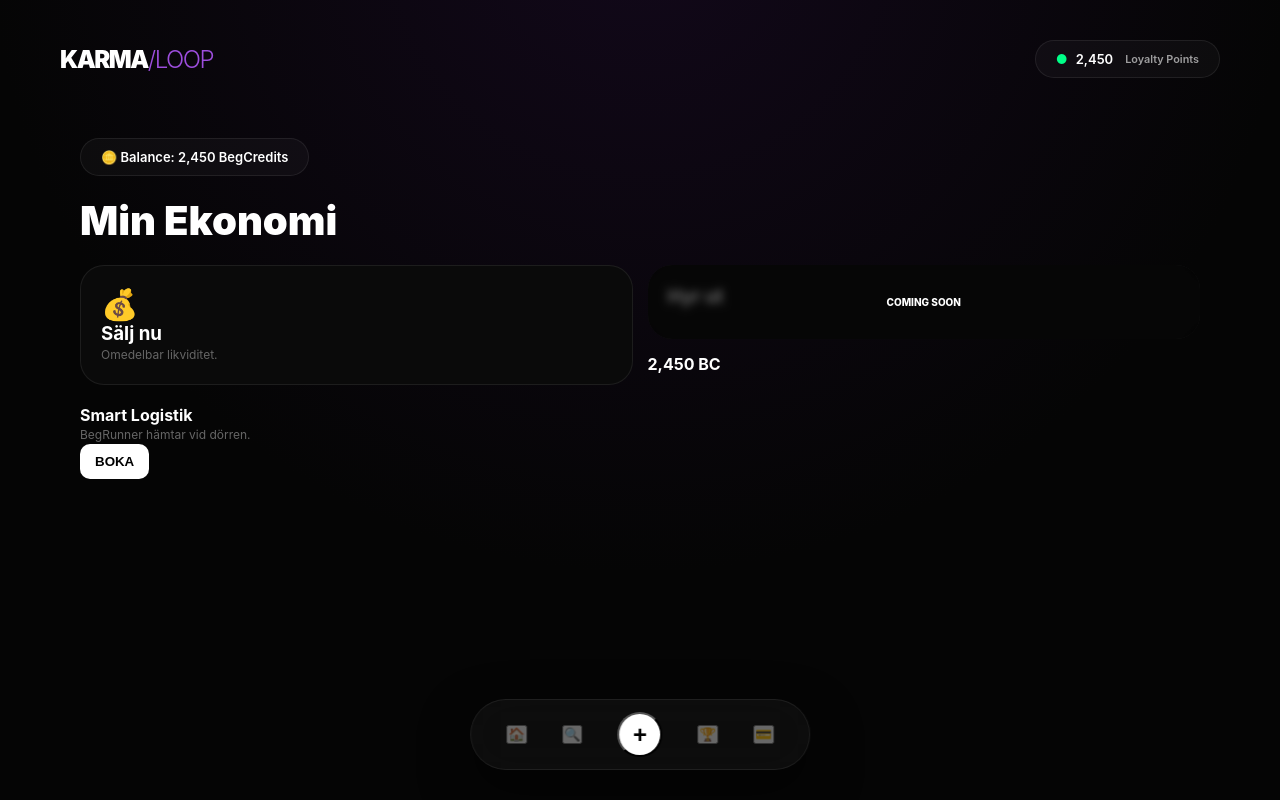
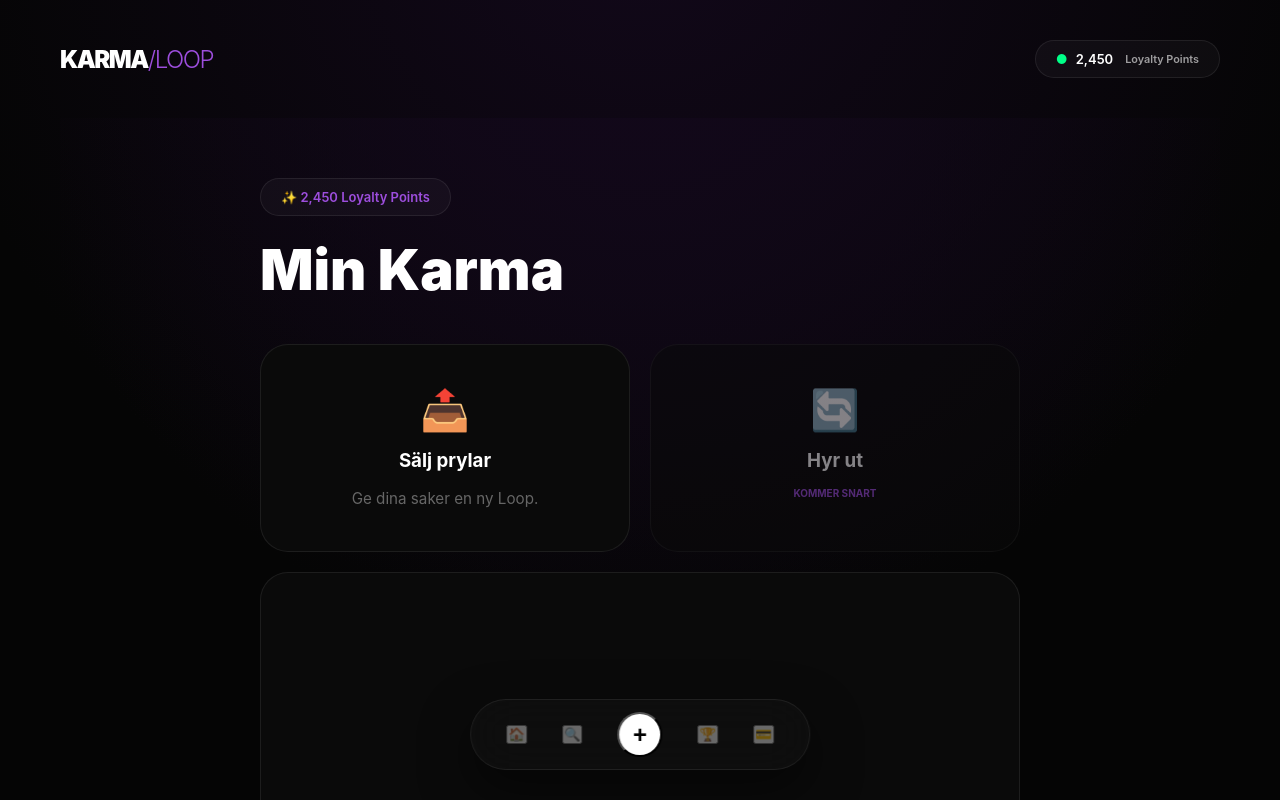
Before and after one commit to gascheckking/marketbeg-appGem, a Next.js app: page /dashboard in a window 1280 px wide. Shown: the top 800 px of the page. Built offline with nearby package versions, Linux system fonts and the light colour scheme.

Commit message:
Update page.tsx

```diff
--- a/app/dashboard/page.tsx
+++ b/app/dashboard/page.tsx
@@ -1,39 +1,39 @@
 "use client";
+import { useRouter } from 'next/navigation';
 
-export default function Dashboard() {
+export default function MyKarmaPage() {
+  const router = useRouter();
+
   return (
-    <div className="app-shell" style={{padding: '20px'}}>
-      <div className="stat-pill" style={{marginBottom: '20px', display: 'inline-block'}}>
-        🪙 Balance: 2,450 BegCredits
-      </div>
-
-      <h1 style={{fontSize: '2.5rem', fontWeight: 900}}>Min Ekonomi</h1>
-
-      <div style={{display: 'grid', gridTemplateColumns: '1fr 1fr', gap: '15px', marginTop: '20px'}}>
-        <div className="glow-card" onClick={() => window.location.href='/sell'} style={{gridRow: 'span 2', display: 'flex', flexDirection: 'column', justifyContent: 'center', padding: '20px', borderRadius: '24px'}}>
-          <span style={{fontSize: '30px'}}>💰</span>
-          <h3>Sälj nu</h3>
-          <p className="muted" style={{fontSize: '12px'}}>Omedelbar likviditet.</p>
+    <div className="web-container">
+      <div className="content-wrapper" style={{ maxWidth: '800px', padding: '60px 20px' }}>
+        <div className="stat-pill" style={{ marginBottom: '20px', display: 'inline-block', color: '#9d4edd' }}>
+          ✨ 2,450 Loyalty Points
         </div>
 
-        <div style={{background: '#111', padding: '20px', borderRadius: '24px', position: 'relative', overflow: 'hidden'}}>
-           <div style={{position: 'absolute', top: 0, left: 0, right: 0, bottom: 0, background: 'rgba(0,0,0,0.6)', backdropFilter: 'blur(4px)', display: 'flex', alignItems: 'center', justifyContent: 'center', zIndex: 2}}>
-             <span style={{fontSize: '10px', fontWeight: 800, color: 'var(--accent)'}}>COMING SOON</span>
-           </div>
-           <h3>Hyr ut</h3>
+        <h1 style={{ fontSize: '3.5rem', fontWeight: 900, marginBottom: '40px' }}>Min Karma</h1>
+
+        <div style={{ display: 'grid', gridTemplateColumns: '1fr 1fr', gap: '20px' }}>
+          <div className="glow-card" onClick={() => router.push('/sell')} style={{ padding: '40px', cursor: 'pointer', textAlign: 'center' }}>
+            <span style={{ fontSize: '40px' }}>📤</span>
+            <h3 style={{ margin: '15px 0' }}>Sälj prylar</h3>
+            <p className="muted">Ge dina saker en ny Loop.</p>
+          </div>
+
+          <div className="glow-card" style={{ padding: '40px', opacity: 0.5, textAlign: 'center' }}>
+            <span style={{ fontSize: '40px' }}>🔄</span>
+            <h3 style={{ margin: '15px 0' }}>Hyr ut</h3>
+            <p style={{ color: '#9d4edd', fontWeight: 'bold', fontSize: '10px' }}>KOMMER SNART</p>
+          </div>
         </div>
 
-        <div className="pay-card" style={{margin: 0}}>
-          <strong>2,450 BC</strong>
+        <div className="glow-card" style={{ marginTop: '20px', display: 'flex', justifyContent: 'space-between', alignItems: 'center', padding: '30px' }}>
+          <div>
+            <strong>Använd poäng till frakt</strong>
+            <p className="muted">Du har tillräckligt för 5 fria frakter.</p>
+          </div>
+          <button style={{ background: '#fff', color: '#000', border: 'none', padding: '12px 25px', borderRadius: '15px', fontWeight: 800, cursor: 'pointer' }}>AKTIVERA</button>
         </div>
-      </div>
-
-      <div className="pay-card" style={{marginTop: '20px'}}>
-        <div>
-          <strong>Smart Logistik</strong>
-          <p className="muted" style={{fontSize: '12px', margin: 0}}>BegRunner hämtar vid dörren.</p>
-        </div>
-        <button className="small-pay" style={{background: '#fff', color: '#000', border: 'none', padding: '10px 15px', borderRadius: '10px', fontWeight: 800}}>BOKA</button>
       </div>
     </div>
   );
```
